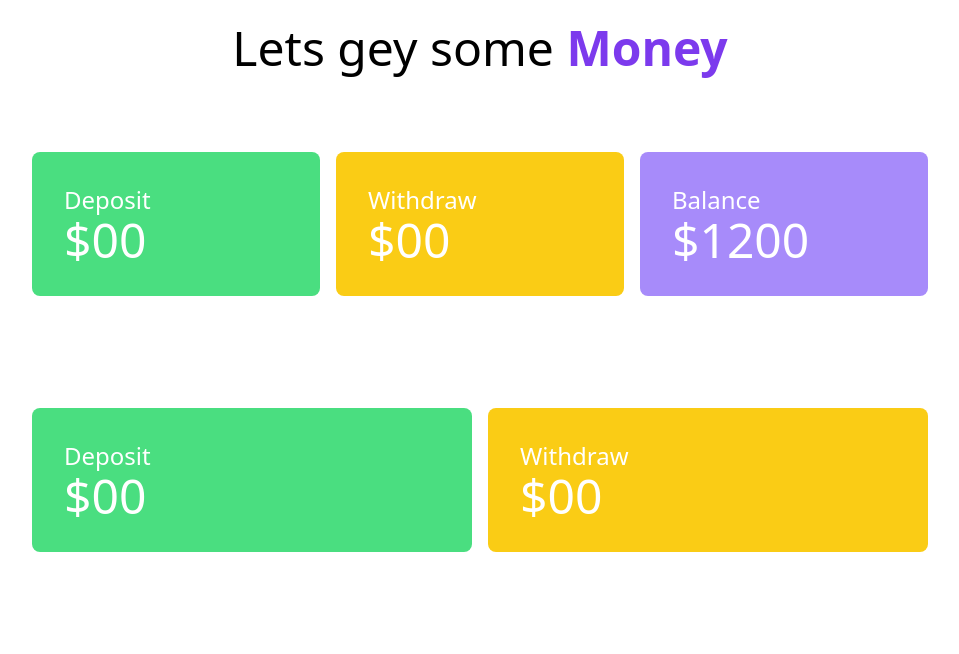
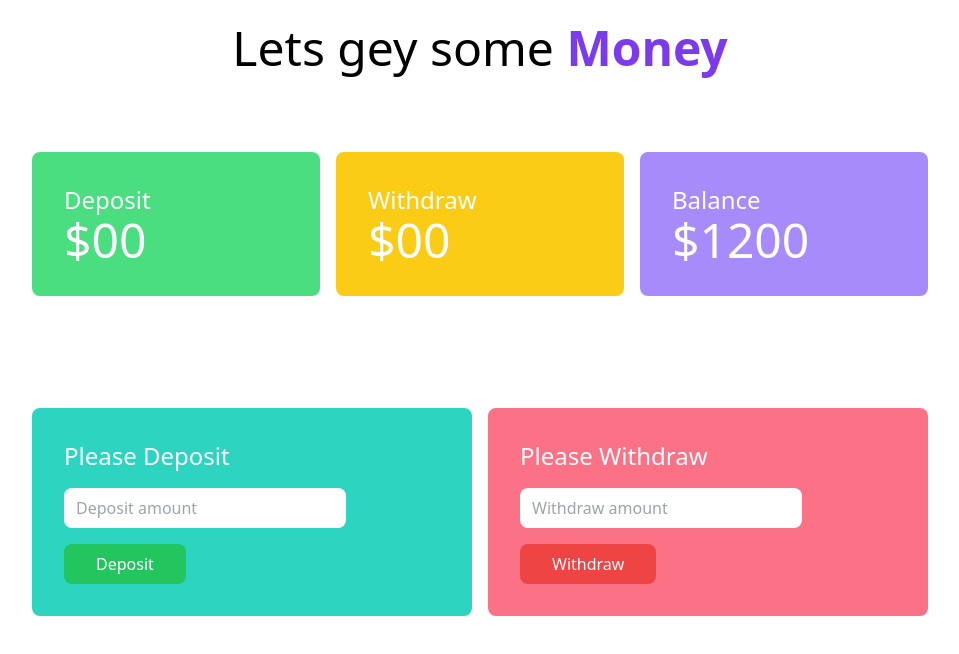
Before and after one commit to DipuHaider/PH_B8_M5_Practice_Interactive_JavaScript, a plain HTML site: page bank_of_baap/bank.html in a window 1280 px wide. Shown: the whole page, without its empty margins (160-1119 px from the left). Drawn offline with nearby package versions, Linux system fonts and the light colour scheme.

Commit message:
Update bank.html

```diff
--- a/bank_of_baap/bank.html
+++ b/bank_of_baap/bank.html
@@ -31,13 +31,17 @@
 
         <section class="w-9/12 mx-auto mt-12 p-8 rounded-lg">
             <div class="grid grid-cols-2 gap-4 text-white">
-                <div class="bg-green-400 p-8 rounded-lg">
-                    <h4 class="text-2xl">Deposit</h4>
-                    <h2 class="text-5xl">$00</h2>
+                <div class="bg-teal-400 p-8 rounded-lg">
+                    <h4 class="text-2xl mb-4">Please Deposit</h4>
+                    <input class="block w-9/12 mb-2 px-3 py-2 rounded-lg" type="text" name="" id="deposit-field" placeholder="Deposit amount">
+
+                    <button id="submit-btn" class="bg-green-500 px-8 py-2 text-white font-medium rounded-lg mt-2 hover:bg-green-400">Deposit</button>
                 </div>
-                <div class="bg-yellow-400 p-8 rounded-lg">
-                    <h4 class="text-2xl">Withdraw</h4>
-                    <h2 class="text-5xl">$00</h2>
+                <div class="bg-rose-400 p-8 rounded-lg">
+                    <h4 class="text-2xl mb-4">Please Withdraw</h4>
+                    <input class="block w-9/12 mb-2 px-3 py-2 rounded-lg" type="text" name="" id="withdraw-field" placeholder="Withdraw amount">
+
+                    <button id="submit-btn" class="bg-red-500 px-8 py-2 text-white font-medium rounded-lg mt-2 hover:bg-red-400">Withdraw</button>
                 </div>
             </div>
         </section>
```
